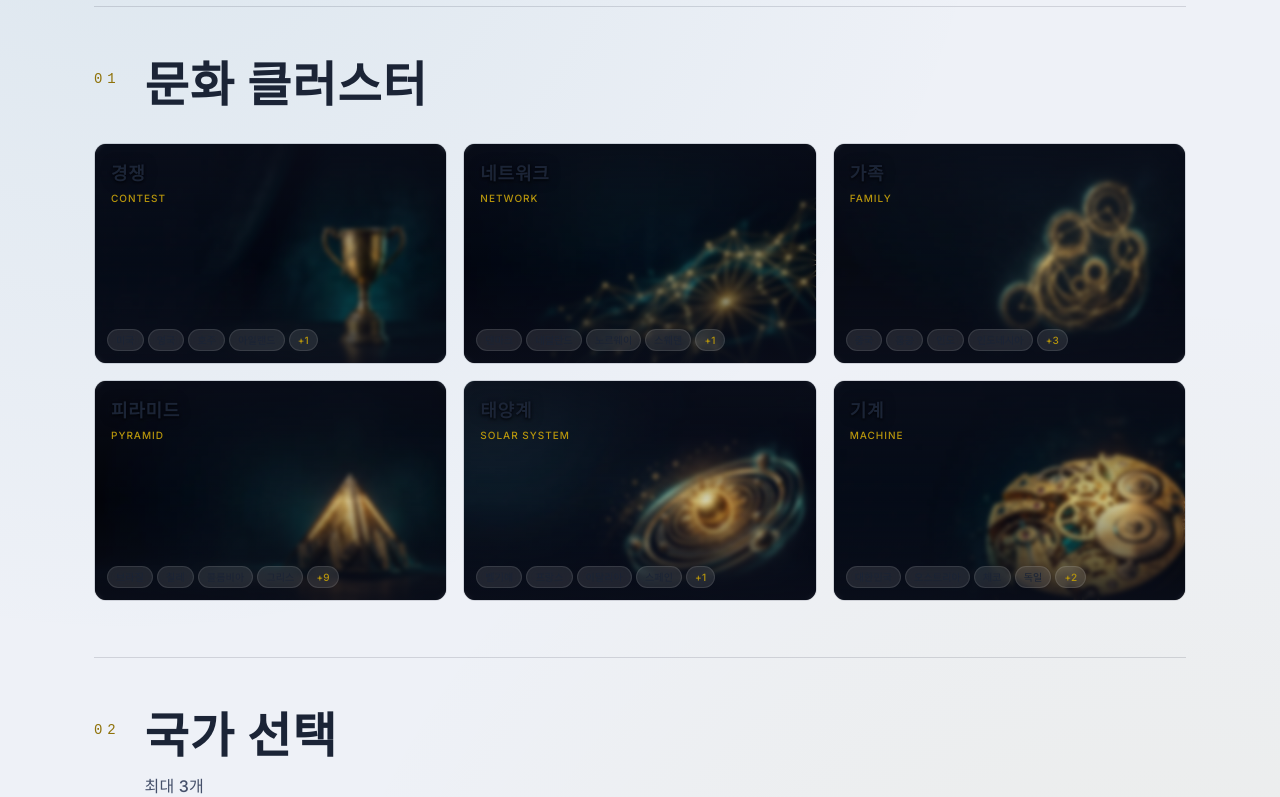
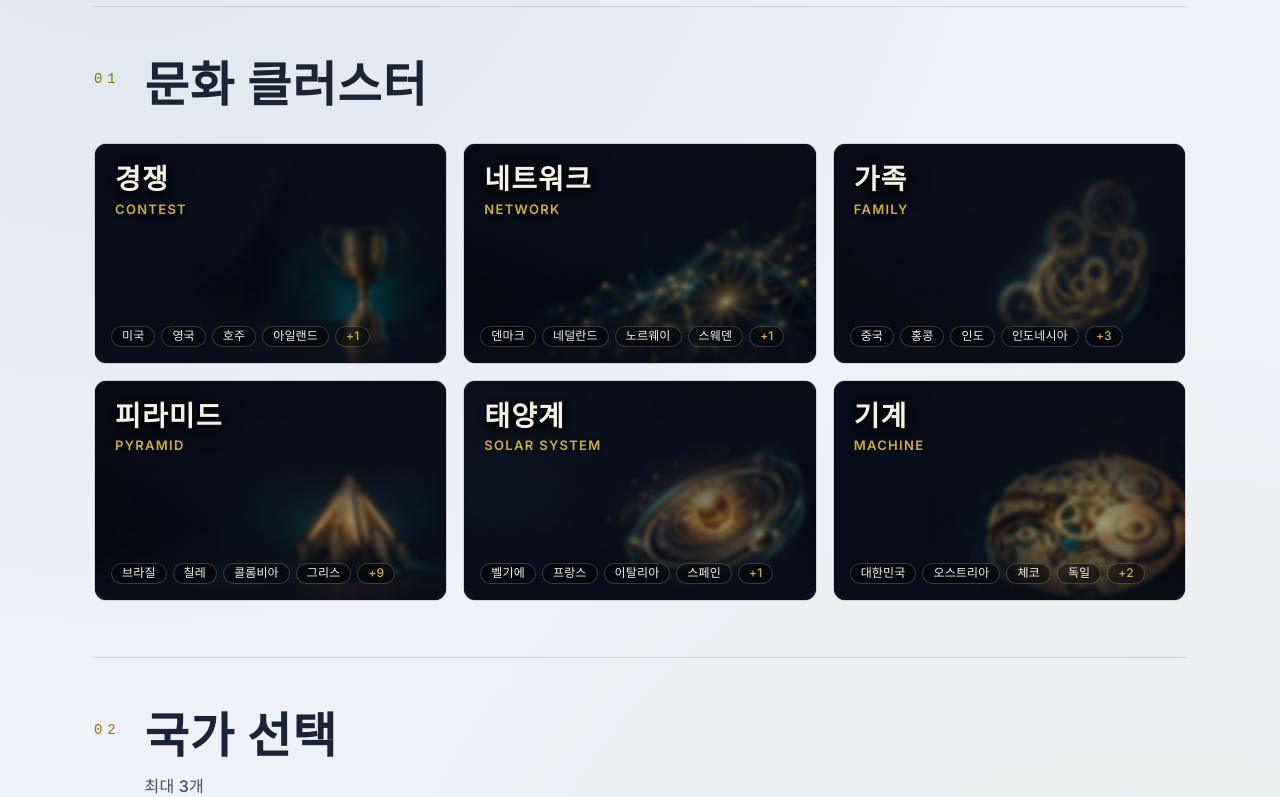
Before and after one commit to Trinos-Strategy/Hofstede, a React (Vite) app: page / in a window 1280 px wide. Shown: the part 707-1504 px from the top of the page. Built offline with nearby package versions, Linux system fonts and the light colour scheme.

Commit message:
feat(clusters): lead-agent rework — 22/28px bold titles via compiled CSS classes, 3-layer text shadow, black/40 pills (L1, L1R)

```diff
--- a/src/components/ClusterCard.tsx
+++ b/src/components/ClusterCard.tsx
@@ -81,30 +81,27 @@ export function ClusterCard({
       <div className="banner-scrim" aria-hidden="true" />
 
       {/* Top text */}
-      <div className="absolute top-0 left-0 right-0 p-3 sm:p-4 z-10 pointer-events-none">
-        <h3
-          className="text-base sm:text-lg font-bold text-[var(--color-ivory)] [text-shadow:0_1px_3px_rgba(0,0,0,0.9),0_0_12px_rgba(10,14,26,0.8)]"
-          style={{ fontFamily: "'Cormorant Garamond', serif", letterSpacing: '0.04em' }}
-        >
+      <div className="absolute top-0 left-0 right-0 p-4 sm:p-5 z-10 pointer-events-none">
+        <h3 className="cluster-banner-title">
           {t(translationKeys.name)}
         </h3>
-        <p className="text-[10px] tracking-widest uppercase text-[var(--color-brass-light)] font-medium mt-0.5">
+        <p className="cluster-banner-subtitle">
           {isKorean ? info.name : info.nameKo}
         </p>
       </div>
 
       {/* Bottom country pills */}
-      <div className="absolute bottom-0 left-0 right-0 p-3 z-10 flex flex-wrap gap-1 pointer-events-none">
+      <div className="absolute bottom-0 left-0 right-0 p-3 sm:p-4 z-10 flex flex-wrap gap-1.5 pointer-events-none">
         {countriesInCluster.slice(0, 4).map((country) => (
           <span
             key={country.code}
-            className="text-[10px] px-2 py-0.5 rounded-full bg-white/10 backdrop-blur-sm text-[var(--color-ivory)] border border-white/10 font-medium"
+            className="cluster-country-pill"
           >
             {isKorean ? country.nameKo : country.name}
           </span>
         ))}
         {countriesInCluster.length > 4 && (
-          <span className="text-[10px] px-2 py-0.5 rounded-full bg-white/10 backdrop-blur-sm text-[var(--color-brass-light)] border border-white/10 font-medium">
+          <span className="cluster-country-pill-more">
             +{countriesInCluster.length - 4}
           </span>
         )}
--- a/src/index.css
+++ b/src/index.css
@@ -1078,11 +1078,76 @@ a:hover {
   pointer-events: none;
   background: linear-gradient(
     to bottom,
-    rgba(10, 14, 26, 0.82) 0%,
-    rgba(10, 14, 26, 0.45) 30%,
-    rgba(10, 14, 26, 0.18) 55%,
-    rgba(10, 14, 26, 0.90) 100%
+    rgba(10, 14, 26, 0.88) 0%,
+    rgba(10, 14, 26, 0.80) 35%,
+    rgba(10, 14, 26, 0.40) 65%,
+    rgba(10, 14, 26, 0.92) 100%
   );
   backdrop-filter: blur(2px);
   -webkit-backdrop-filter: blur(2px);
 }
+
+/* Cluster banner tile typography and pills */
+.cluster-banner-title {
+  font-size: 22px;
+  line-height: 1.25;
+  font-weight: 700;
+  color: #f5f0e8;
+  font-family: 'Cormorant Garamond', 'Pretendard', serif;
+  letter-spacing: 0.04em;
+  word-break: keep-all;
+  text-shadow:
+    0 2px 4px rgba(0, 0, 0, 0.95),
+    0 4px 12px rgba(0, 0, 0, 0.90),
+    0 0 24px rgba(10, 14, 26, 0.95);
+}
+
+@media (min-width: 640px) {
+  .cluster-banner-title {
+    font-size: 28px;
+    line-height: 1.2;
+  }
+}
+
+.cluster-banner-subtitle {
+  font-size: 11px;
+  line-height: 1.2;
+  letter-spacing: 0.1em;
+  text-transform: uppercase;
+  color: #d4af37;
+  font-weight: 600;
+  margin-top: 4px;
+  text-shadow: 0 1px 4px rgba(0, 0, 0, 0.9);
+}
+
+@media (min-width: 640px) {
+  .cluster-banner-subtitle {
+    font-size: 13px;
+  }
+}
+
+.cluster-country-pill {
+  font-size: 12px;
+  line-height: 1.2;
+  padding: 2px 10px;
+  border-radius: 9999px;
+  background-color: rgba(0, 0, 0, 0.4);
+  backdrop-filter: blur(4px);
+  -webkit-backdrop-filter: blur(4px);
+  color: #f5f0e8;
+  border: 1px solid rgba(255, 255, 255, 0.2);
+  font-weight: 500;
+}
+
+.cluster-country-pill-more {
+  font-size: 12px;
+  line-height: 1.2;
+  padding: 2px 10px;
+  border-radius: 9999px;
+  background-color: rgba(0, 0, 0, 0.4);
+  backdrop-filter: blur(4px);
+  -webkit-backdrop-filter: blur(4px);
+  color: #d4af37;
+  border: 1px solid rgba(255, 255, 255, 0.2);
+  font-weight: 500;
+}
```
